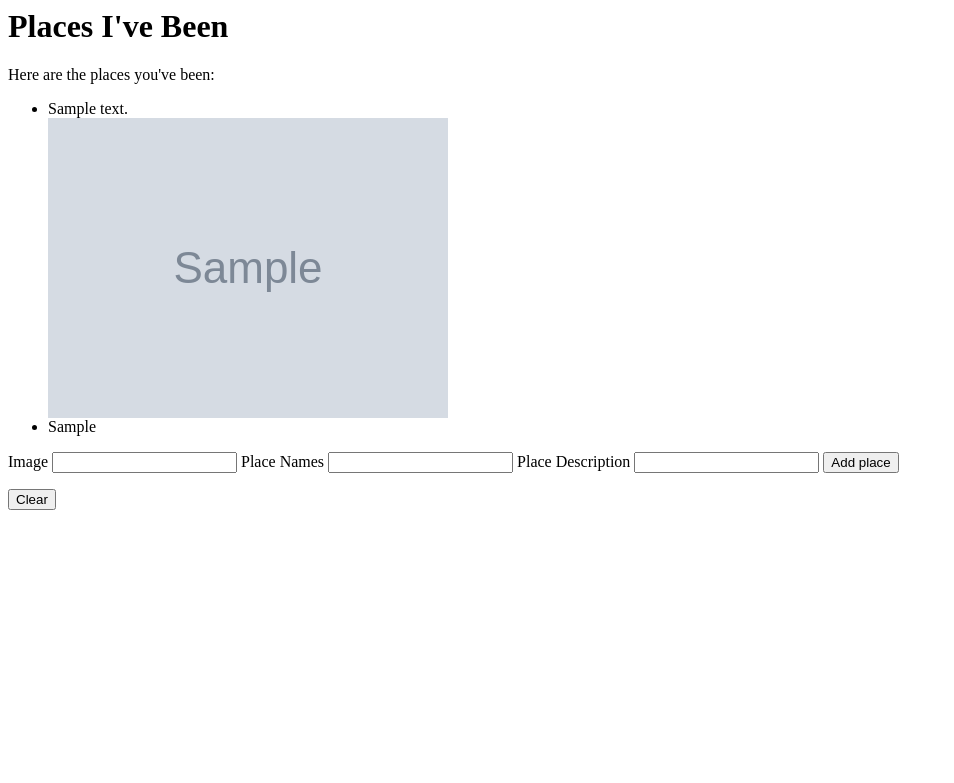
After one commit to Camolot/placesIveBeen, a PHP site: template views/places.html.twig in a window 1280 px wide. The commit adds this page. Shown: the top 783 px of the page, without its empty margins (0-954 px from the left). Run offline with PHP 8.4, Linux system fonts and the light colour scheme; the template is opened without the code that fills it: most values are stand-ins (such as "Sample title", 1, 10 or a date in 2020); grey boxes marked "Sample" are stand-in pictures; some libraries are stand-ins or nearby versions.

Commit message:
syntax errors can kiss my a**

```diff
--- /dev/null
+++ b/views/places.html.twig
@@ -0,0 +1,35 @@
+<html>
+  <head>
+      <title> Places I've Been</title>
+  </head>
+  <body>
+      <h1>Places I've Been</h1>
+      {% if places is not empty %}
+          <p>Here are the places you've been:</p>
+          <ul>
+              {% for place in places %}
+                  <li>{{ place.getDesc }}</li>
+                  <img src='{{ place.getImgPath }}'></li>
+                  <li>{{ place.getPlace}}</li>
+
+              {% endfor %}
+          </ul>
+      {% endif %}
+
+      <form action='/places' method='post'>
+        <label for='img_path'>Image</label>
+        <input id='img_path' name='img_path' type='text'>
+
+        <label for='place'>Place Names</label>
+        <input id='place' name='place' type='text'>
+
+        <label for='desc'>Place Description</label>
+        <input id='desc' name='desc' type='text'>
+
+        <button type='submit'>Add place </button>
+    </form>
+    <form action='/delete_places' method='post'>
+        <button type='submit'>Clear</button>
+    </form>
+  </body>
+</html>
```
Also changed, not shown: app/app.php (+22 -2 lines), src/Place.php (+16 -2 lines), views/create_place.html.twig (added, +13 -0 lines), views/delete_places.html.twig (added, +10 -0 lines).
